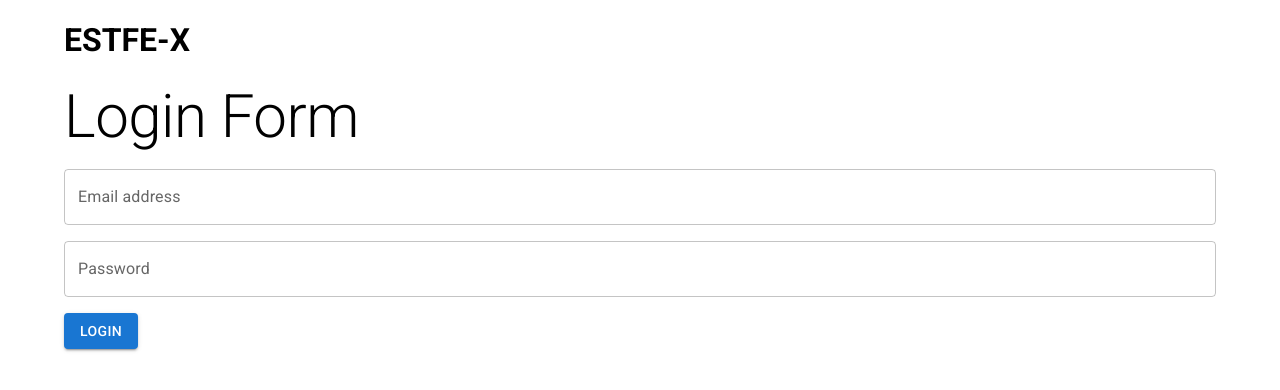
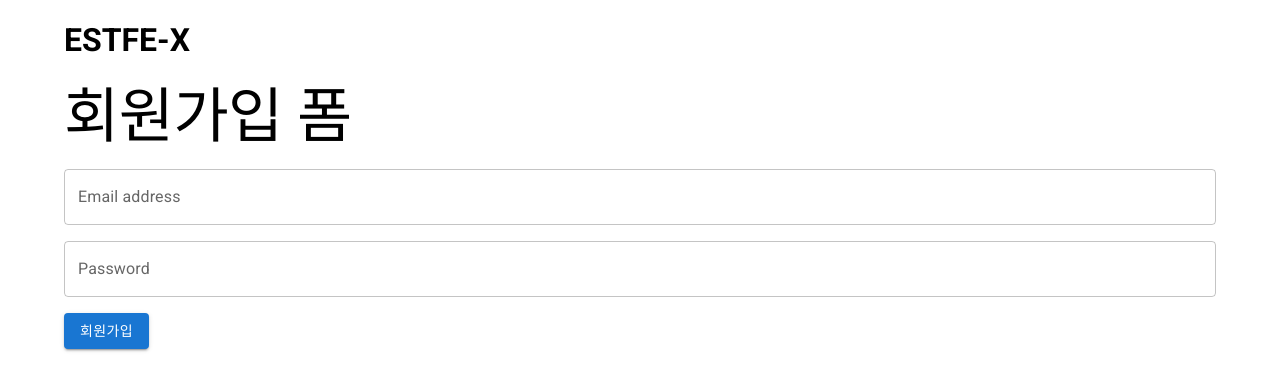
Before and after one commit to soho1109/firebase_estfe-x, a React (Vite) app: page / in a window 1280 px wide. Shown: the top 390 px of the page. Built offline with nearby package versions, Linux system fonts and the light colour scheme; no server answers.

Commit message:
feat: 회원가입 폼 추가

```diff
--- a/src/routes/Auth.jsx
+++ b/src/routes/Auth.jsx
@@ -1,5 +1,7 @@
 import { useState } from "react";
 import { Box, Typography, TextField, Button } from '@mui/material';
+import { authService } from "../firebase";
+import { createUserWithEmailAndPassword } from "firebase/auth";
 
 function Auth() {
   const [newAccount, setNewAccount] = useState(true);
@@ -7,6 +9,8 @@ function Auth() {
     email: "",
     password: "",
   });
+
+  const auth = authService;
 
   console.log(form);
   //이메일,비밀번호 변동하면 할일
@@ -18,12 +22,31 @@ function Auth() {
     }));
   };
 
+  const onSubmit = (e) => {
+    e.preventDefault();
+    if (newAccount) {
+      //회원가입
+      createUserWithEmailAndPassword(auth, form.email, form.password)
+      .then((userCredential) => {
+        // Signed up
+        const user = userCredential.user;
+      })
+      .catch((error) => {
+        const errorCode = error.code;
+        const errorMessage = error.message;
+        console.log(errorCode, errorMessage);
+      });
+    } else {
+      //로그인
+    }
+  }
+
   return (
     <>
       <Typography variant="h2" component="h2">
-        Login Form
+        {newAccount ? "회원가입 폼" : "로그인 "}
       </Typography>
-      <Box component="form" sx={{ mt: 2 }}>
+      <Box component="form" sx={{ mt: 2 }} onSubmit={onSubmit}>
         <TextField
           fullWidth
           label="Email address"
@@ -41,7 +64,9 @@ function Auth() {
           variant="outlined"
           onChange={handleChange}
         />
-        <Button sx={{ mt: 2 }} type="sumit" variant="contained">Login</Button>
+        <Button sx={{ mt: 2 }} type="sumit" variant="contained">
+          {newAccount ? "회원가입" : "로그인"}
+        </Button>
       </Box>
     </>
   );
```
